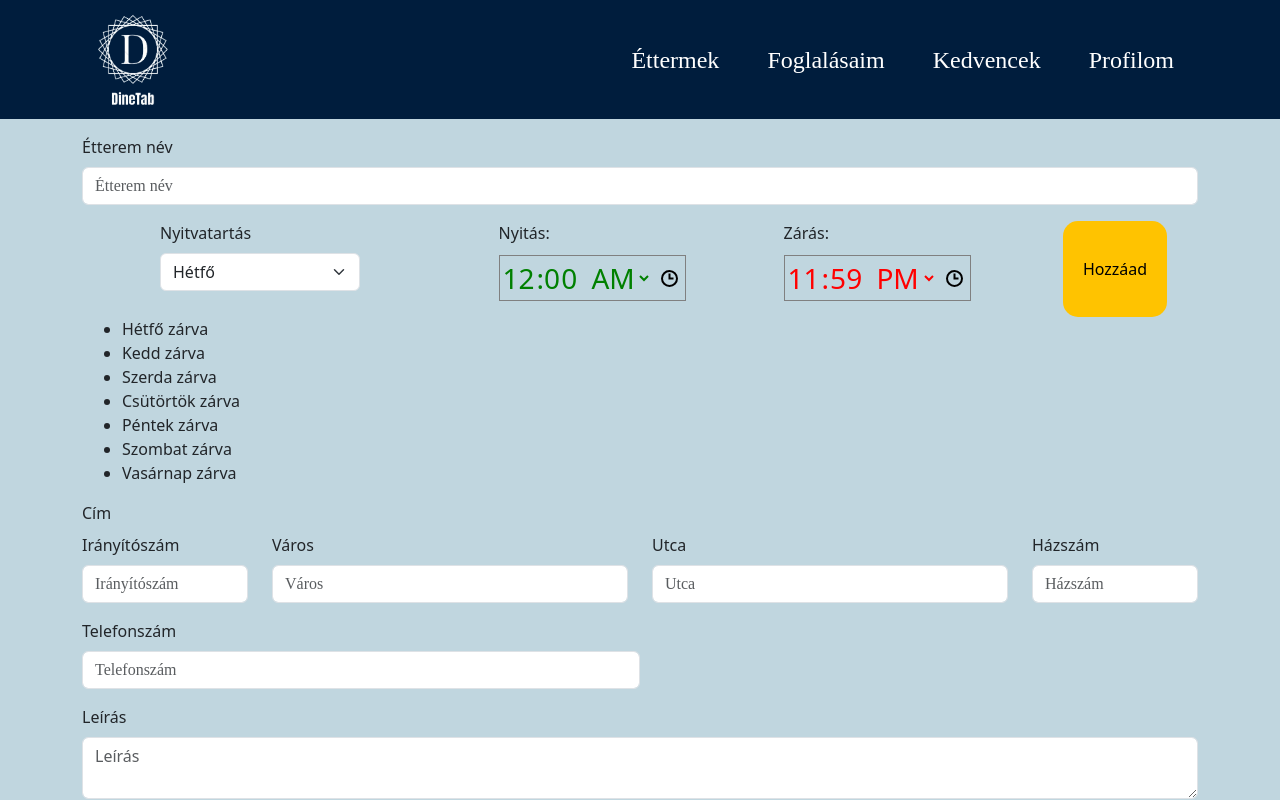
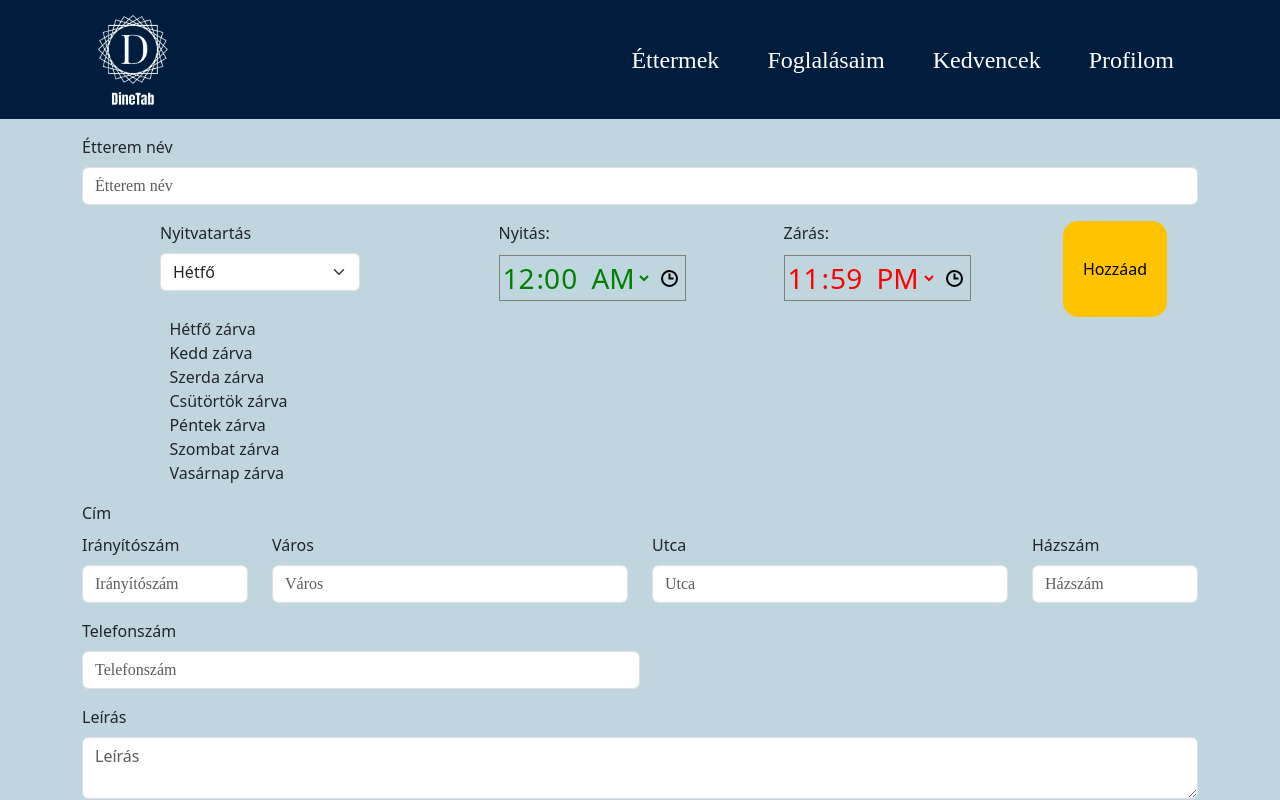
Before and after one commit to dudigeri0303/Temalab, a React (Vite) app in the folder TemalabFrontEnd/: page /createRestaurant in a window 1280 px wide. Shown: the top 800 px of the page. Built offline with nearby package versions, Linux system fonts and the light colour scheme; a web font is replaced by a local one.

Commit message:
Rating kezdetleges + Nyitvatartás működik: usestate, mapping és object spread, mert nyilván semminek nincs beépített onChange metódusa, amibe listát tehetek.

```diff
--- a/TemalabFrontEnd/src/App.css
+++ b/TemalabFrontEnd/src/App.css
@@ -196,3 +196,7 @@ footer a:hover {
   color: red;
   font-size: 28px;
 }
+
+.ul-days {
+  list-style: none;
+}
--- a/TemalabFrontEnd/src/sections/CreateRestaurant.jsx
+++ b/TemalabFrontEnd/src/sections/CreateRestaurant.jsx
@@ -4,6 +4,7 @@ import Navbar from "../components/Navbar";
 import TimePicker from "react-time-picker";
 import "react-time-picker/dist/TimePicker.css";
 import "react-clock/dist/Clock.css";
+import { object } from "prop-types";
 
 export default function CreateRestaurant() {
   useEffect(() => {
@@ -41,7 +42,7 @@ export default function CreateRestaurant() {
     napok sem duplikálódnak, valamit sorrend is fix, ha nincs megadva nyitvatartás, akkor zárva a default érték*/
   }
 
-  const daysWithOpeningHours = {
+  const [daysWithOpeningHours, setDaysWithOpeningHours] = useState({
     Hétfő: " zárva",
     Kedd: " zárva",
     Szerda: " zárva",
@@ -49,7 +50,17 @@ export default function CreateRestaurant() {
     Péntek: " zárva",
     Szombat: " zárva",
     Vasárnap: " zárva",
+  });
+
+  const updateOpeningHours = () => {
+    setDaysWithOpeningHours(() => ({
+      ...daysWithOpeningHours,
+      ...daysWithOpeningHours,
+    }));
   };
+
+  //object to array, majd végigmappol a listán és minden kulcshoz/naphoz hozzárendel egy listaelemet-t, ami a nyitvatartást tartalmazza
+  const updatedOpeningHours = Object.entries(daysWithOpeningHours).map(day => <li key={day}>{day}</li>);
 
   const addDayOpeningHour = () => {
     {
@@ -57,21 +68,12 @@ export default function CreateRestaurant() {
       const selectedOpenHour = openHour;
       const selectedCloseHour = closeHour;
 
-      const openingHours = selectedOpenHour + "-" + selectedCloseHour;
+      const openingHours = " " + selectedOpenHour + "-" + selectedCloseHour;
 
       daysWithOpeningHours[selectedDay] = openingHours;
-
-      alert("Nyitvatartás hozzáadva:\n"+ selectedDay +": "+ openingHours);
-
-      for (const [key, value] of Object.entries(daysWithOpeningHours)) {
-        console.log(key, value);
-      }
-      const firstListItem = listItems[0];
-      console.log(firstListItem);
+      updateOpeningHours();
     }
   };
-
-  const listItems = Object.entries(daysWithOpeningHours).map(day => <li key={day}>{day}</li>);
 
   return (
     <>
@@ -100,7 +102,12 @@ export default function CreateRestaurant() {
                   <label htmlFor="days" className="form-label">
                     Nyitvatartás
                   </label>
-                  <select className="form-select" id="days" name="days" style={{ width: "200px" }}>
+                  <select
+                    className="form-select"
+                    id="days"
+                    name="days"
+                    style={{ width: "200px" }}
+                  >
                     <option value="Hétfő">Hétfő</option>
                     <option value="Kedd">Kedd</option>
                     <option value="Szerda">Szerda</option>
@@ -145,8 +152,8 @@ export default function CreateRestaurant() {
                 Hozzáad
               </button>
             </div>
-            <div className="col-md-2 d-flex justify-content-center">
-            <ul>{listItems}</ul>
+            <div className="col-md-3 d-flex justify-content-center">
+              <ul className="ul-days">{updatedOpeningHours}</ul>
             </div>
           </div>
 
```
Also changed, not shown: TemalabFrontEnd/src/components/Rating.jsx (added, +26 -0 lines).
